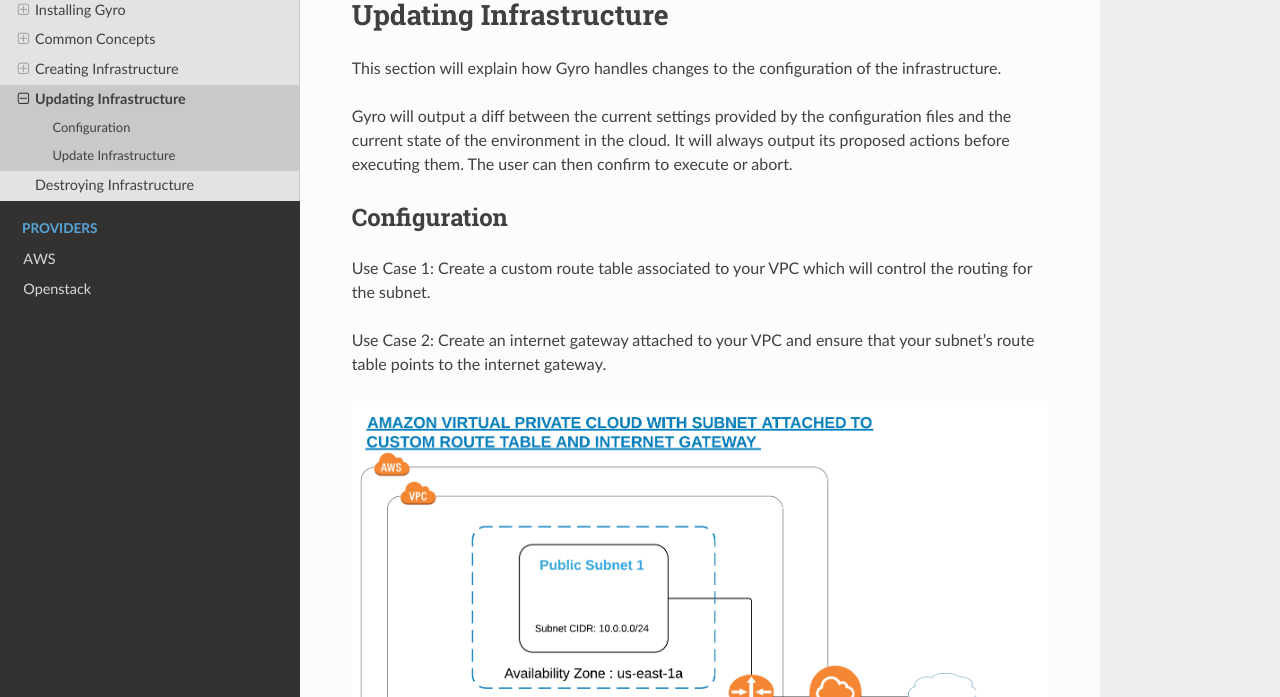
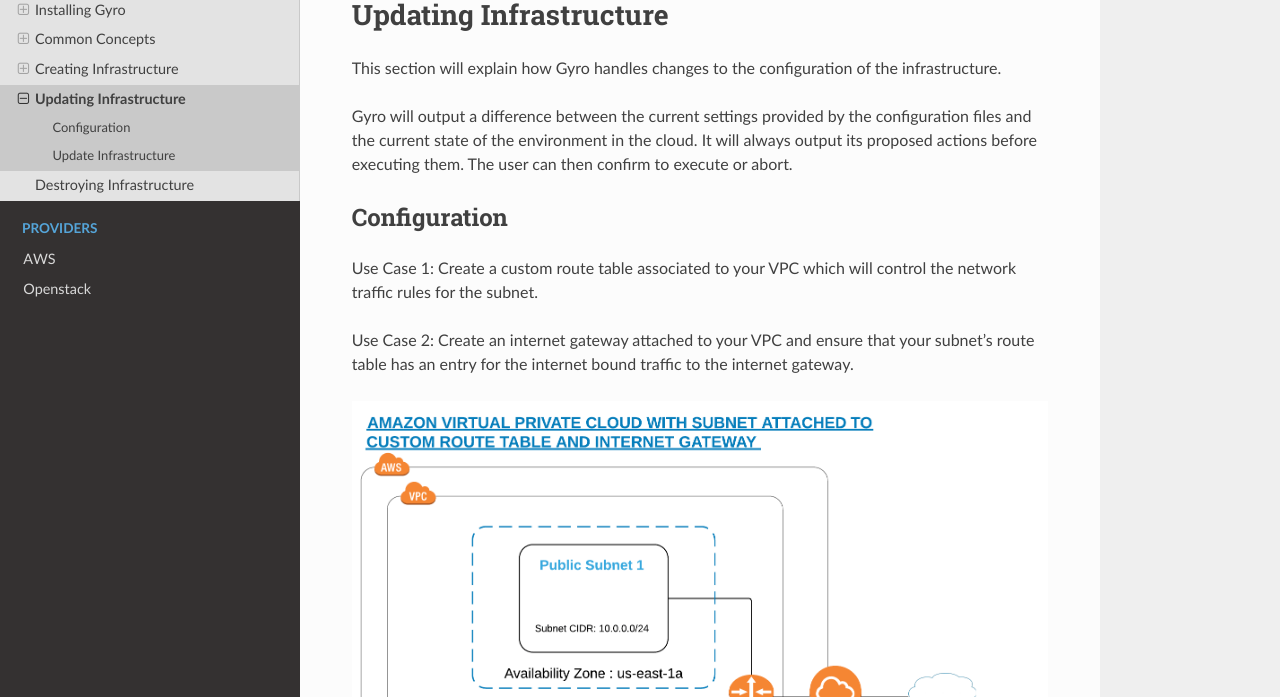
Before and after one commit to perfectsense/gyro, a Sphinx documentation site: the page built from docs/getting-started/updating.rst, in a window 1280 px wide and 900 px high, cut to the strip 203-900 px from the top of the window. Built offline with Sphinx 7.4.7 and the Read the Docs theme 2.0.0, drawn with Linux system fonts in a browser that asks for light colours; pages that are not in the unit, such as notebooks, are missing from menus; some of the changed text lies outside the part shown.

Commit message:
Fix typos and update documentation.

```diff
--- a/docs/getting-started/destroying.rst
+++ b/docs/getting-started/destroying.rst
@@ -23,7 +23,7 @@
 
 .. code:: shell
 
-   $ /usr/local/bin/gyro up --test vpc.gyro
+   $ /usr/local/bin/gyro up vpc.gyro
 
    Loading plugin: gyro:gyro-aws-provider:0.14-SNAPSHOT...
    Looking for changes...
@@ -36,7 +36,7 @@
 
 Gyro confirms the deletion. Typing y will execute the delete request. All resource deletions work the same way in gyro: remove the resource section from the config file.
 
-In order to remove the entire virtual private cloud network instead of associated resources, remove the entire VPC config section from vpc.
+In order to remove the entire virtual private cloud network instead of associated resources, remove the entire VPC config section from vpc.gyro file.
 Gyro will start deleting the parent resource along with the associated resources.
 
 Example given below : remove this entire section from the vpc.gyro file :
@@ -73,7 +73,7 @@
 
 .. code:: shell
 
-   $ /usr/local/bin/gyro up --test vpc.gyro
+   $ /usr/local/bin/gyro up vpc.gyro
 
    Loading plugin: gyro:gyro-aws-provider:0.14-SNAPSHOT...
    Looking for changes...
--- a/docs/getting-started/updating.rst
+++ b/docs/getting-started/updating.rst
@@ -4,15 +4,15 @@
 
 This section will explain how Gyro handles changes to the configuration of the infrastructure.
 
-Gyro will output a diff between the current settings provided by the configuration files and the current state of the environment in the cloud. It will always output its proposed actions before executing them.
+Gyro will output a difference between the current settings provided by the configuration files and the current state of the environment in the cloud. It will always output its proposed actions before executing them.
 The user can then confirm to execute or abort.
 
 Configuration
 -----------
 
-Use Case 1: Create a custom route table associated to your VPC which will control the routing for the subnet.
+Use Case 1: Create a custom route table associated to your VPC which will control the network traffic rules for the subnet.
 
-Use Case 2: Create an internet gateway attached to your VPC and ensure that your subnet's route table points to the internet gateway.
+Use Case 2: Create an internet gateway attached to your VPC and ensure that your subnet's route table has an entry for the internet bound traffic to the internet gateway.
 
 .. image:: ../images/vpc-route.png
 
@@ -69,20 +69,20 @@
 ================== =================
 Destination             Target
 ================== =================
-**10.0.0.0/16**        `local`_
-**0.0.0.0/0**          `igw-id`_
+**10.0.0.0/16**        local
+**0.0.0.0/0**          igw-id
 ================== =================
 
 Update Infrastructure
 -----------
 
-Gyro will give a diff of variables that have changed for this file, in our case you will see the creates.
+Gyro will give a difference of variables that have changed for this file, in our case you will see the creates.
 
 Apply the configuration changes by running gyro up again. Gyro will show you what actions are required.
 
 .. code:: shell
 
-	$ /usr/local/bin/gyro up --test vpc.gyro
+	$ /usr/local/bin/gyro up vpc.gyro
 
 	Loading plugin: gyro:gyro-aws-provider:0.14-SNAPSHOT...
 	Looking for changes...
```
Also changed, not shown: other parts of docs/getting-started/updating.rst (+1 -1 lines), docs/getting-started/creating.rst (+4 -4 lines).
